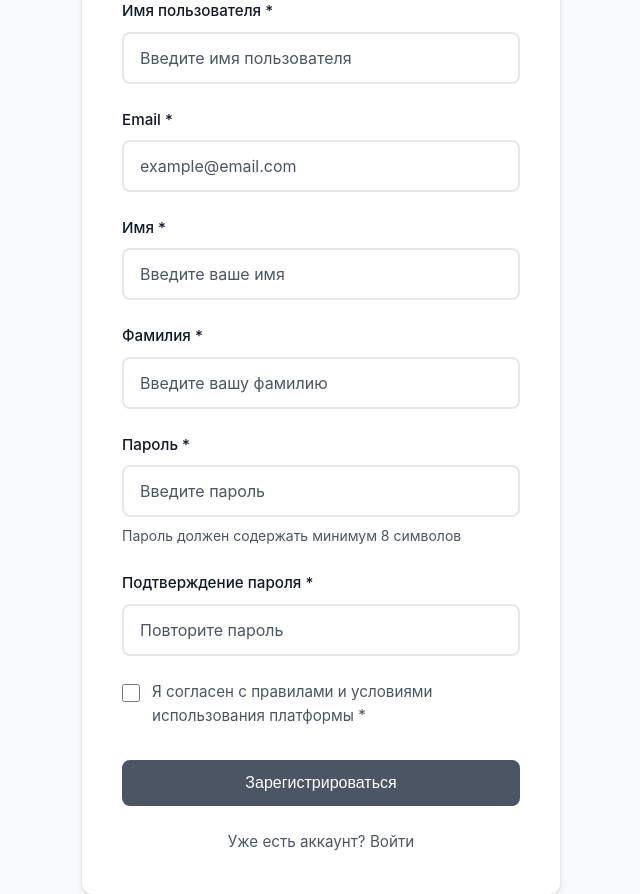
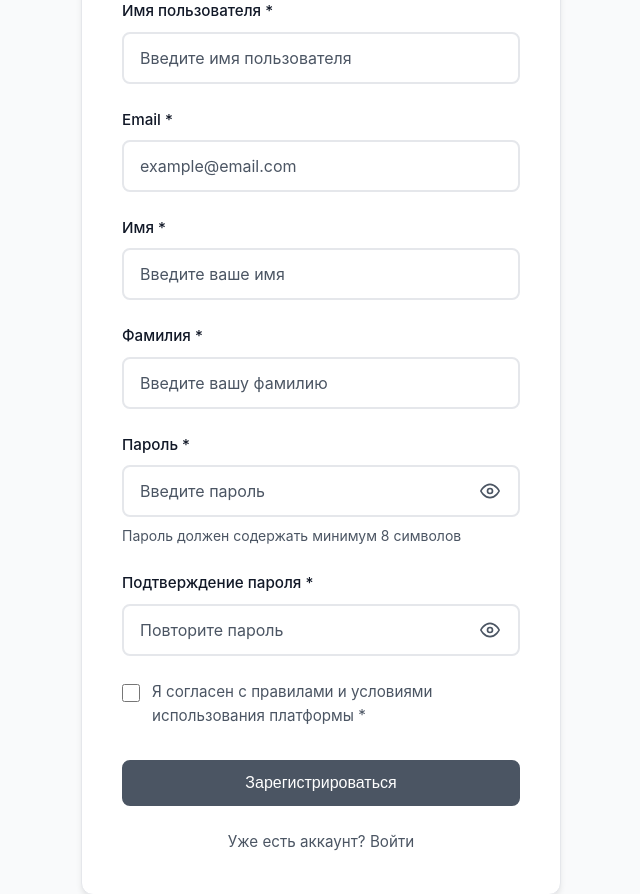
Before and after one commit to olympiada123/olympiada, a Django app: page /register/ in a window 1280 px wide. Shown: the part 340-1234 px from the top of the page, without its empty margins (319-959 px from the left). Run offline with Django 5.2, Linux system fonts and the light colour scheme.

Commit message:
Added password visibility switch

```diff
--- a/app/static/css/style.css
+++ b/app/static/css/style.css
@@ -2617,6 +2617,60 @@ textarea.form-control {
     color: var(--text-secondary);
 }
 
+.password-input-wrapper {
+    position: relative;
+    display: flex;
+    align-items: center;
+}
+
+.password-input-wrapper .form-control {
+    padding-right: 3rem;
+}
+
+.password-toggle {
+    position: absolute;
+    right: 0.75rem;
+    background: none;
+    border: none;
+    cursor: pointer;
+    padding: 0.5rem;
+    display: flex;
+    align-items: center;
+    justify-content: center;
+    color: var(--text-secondary);
+    transition: var(--transition);
+    outline: none;
+}
+
+.password-toggle:hover {
+    color: var(--primary-color);
+}
+
+.password-toggle:focus {
+    color: var(--primary-color);
+}
+
+.password-toggle-icon {
+    width: 20px;
+    height: 20px;
+    user-select: none;
+    pointer-events: none;
+    transition: var(--transition);
+    display: block;
+}
+
+.password-toggle-icon-hidden {
+    display: none;
+}
+
+.password-toggle.active .password-toggle-icon:not(.password-toggle-icon-hidden) {
+    display: none;
+}
+
+.password-toggle.active .password-toggle-icon-hidden {
+    display: block;
+}
+
 .form-help-text {
     display: block;
     font-size: 0.875rem;
--- /dev/null
+++ b/app/static/js/auth.js
@@ -0,0 +1,27 @@
+document.addEventListener('DOMContentLoaded', function() {
+    /**
+     * Инициализирует переключатели видимости паролей на страницах входа и регистрации.
+     */
+    function initPasswordToggles() {
+        const passwordToggles = document.querySelectorAll('.password-toggle');
+
+        passwordToggles.forEach(function(toggle) {
+            toggle.addEventListener('click', function() {
+                const wrapper = this.closest('.password-input-wrapper');
+                const input = wrapper.querySelector('input[type="password"], input[type="text"]');
+
+                if (input.type === 'password') {
+                    input.type = 'text';
+                    this.setAttribute('aria-label', 'Скрыть пароль');
+                    this.classList.add('active');
+                } else {
+                    input.type = 'password';
+                    this.setAttribute('aria-label', 'Показать пароль');
+                    this.classList.remove('active');
+                }
+            });
+        });
+    }
+
+    initPasswordToggles();
+});
--- a/app/templates/register.html
+++ b/app/templates/register.html
@@ -69,6 +69,7 @@
 
                     <div class="form-group">
                         <label for="id_password1" class="form-label">Пароль *</label>
+                        <div class="password-input-wrapper">
                             <input
                                 type="password"
                                 name="password1"
@@ -78,11 +79,23 @@
                                 placeholder="Введите пароль"
                                 autocomplete="new-password"
                             >
+                            <button type="button" class="password-toggle" aria-label="Показать пароль">
+                                <svg class="password-toggle-icon" width="20" height="20" viewBox="0 0 24 24" fill="none" stroke="currentColor" stroke-width="2" stroke-linecap="round" stroke-linejoin="round">
+                                    <path d="M1 12s4-8 11-8 11 8 11 8-4 8-11 8-11-8-11-8z"></path>
+                                    <circle cx="12" cy="12" r="3"></circle>
+                                </svg>
+                                <svg class="password-toggle-icon password-toggle-icon-hidden" width="20" height="20" viewBox="0 0 24 24" fill="none" stroke="currentColor" stroke-width="2" stroke-linecap="round" stroke-linejoin="round">
+                                    <path d="M17.94 17.94A10.07 10.07 0 0 1 12 20c-7 0-11-8-11-8a18.45 18.45 0 0 1 5.06-5.94M9.9 4.24A9.12 9.12 0 0 1 12 4c7 0 11 8 11 8a18.5 18.5 0 0 1-2.16 3.19m-6.72-1.07a3 3 0 1 1-4.24-4.24"></path>
+                                    <line x1="1" y1="1" x2="23" y2="23"></line>
+                                </svg>
+                            </button>
+                        </div>
                         <small class="form-help-text">Пароль должен содержать минимум 8 символов</small>
                     </div>
 
                     <div class="form-group">
                         <label for="id_password2" class="form-label">Подтверждение пароля *</label>
+                        <div class="password-input-wrapper">
                             <input
                                 type="password"
                                 name="password2"
@@ -92,6 +105,17 @@
                                 placeholder="Повторите пароль"
                                 autocomplete="new-password"
                             >
+                            <button type="button" class="password-toggle" aria-label="Показать пароль">
+                                <svg class="password-toggle-icon" width="20" height="20" viewBox="0 0 24 24" fill="none" stroke="currentColor" stroke-width="2" stroke-linecap="round" stroke-linejoin="round">
+                                    <path d="M1 12s4-8 11-8 11 8 11 8-4 8-11 8-11-8-11-8z"></path>
+                                    <circle cx="12" cy="12" r="3"></circle>
+                                </svg>
+                                <svg class="password-toggle-icon password-toggle-icon-hidden" width="20" height="20" viewBox="0 0 24 24" fill="none" stroke="currentColor" stroke-width="2" stroke-linecap="round" stroke-linejoin="round">
+                                    <path d="M17.94 17.94A10.07 10.07 0 0 1 12 20c-7 0-11-8-11-8a18.45 18.45 0 0 1 5.06-5.94M9.9 4.24A9.12 9.12 0 0 1 12 4c7 0 11 8 11 8a18.5 18.5 0 0 1-2.16 3.19m-6.72-1.07a3 3 0 1 1-4.24-4.24"></path>
+                                    <line x1="1" y1="1" x2="23" y2="23"></line>
+                                </svg>
+                            </button>
+                        </div>
                     </div>
 
                     <div class="form-group">
@@ -116,3 +140,8 @@
     </div>
 </div>
 {% endblock %}
+
+{% block extra_js %}
+{% load static %}
+<script src="{% static 'js/auth.js' %}"></script>
+{% endblock %}
```
Also changed, not shown: app/templates/login.html (+17 -0 lines). Lines whose indentation alone changed are shown as unchanged.
